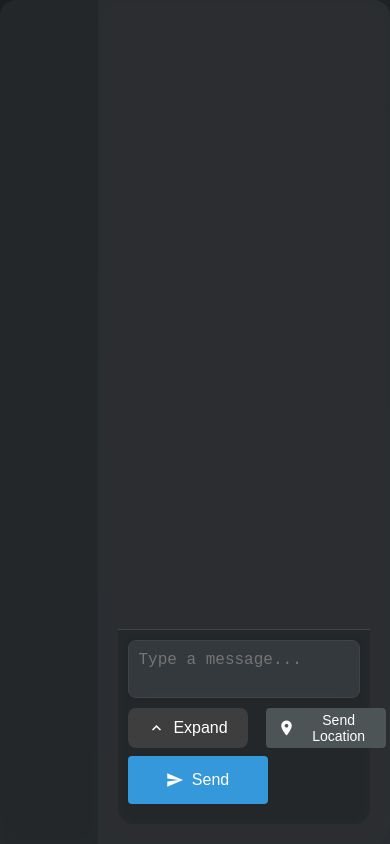
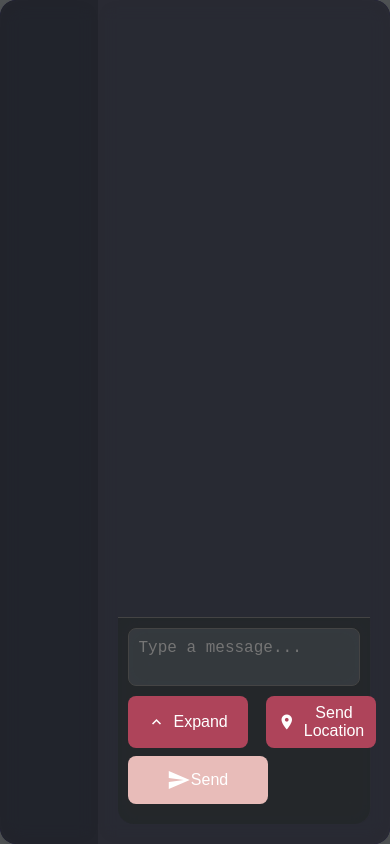
Before and after one commit to SouravFrank/FrankChatOn, a website: page public/chat.html in a window 390 px wide. Drawn offline with nearby package versions, Linux system fonts and the light colour scheme; no server answers.

Commit message:
UI new but broken

```diff
--- a/public/chat.html
+++ b/public/chat.html
@@ -12,7 +12,7 @@
 <body>
     <div class="chat">
         <div id="sidebar" class="chat__sidebar">
-
+            <!-- Sidebar content -->
         </div>
         <div class="chat__main">
             <div id="messages" class="chat__messages"></div>
@@ -32,7 +32,7 @@
                                     <span class="btn-text">Send Location</span>
                                 </button>
                             </div>
-                            <button type="submit" class="btn btn-icon btn-primary">
+                            <button type="submit" class="btn btn-send">
                                 <span class="material-icons">send</span>
                                 <span class="btn-text">Send</span>
                             </button>
@@ -40,10 +40,8 @@
                     </div>
                 </form>
             </div>
-
         </div>
     </div>
-
     <script id="message-template" type="text/html">
             <div class="message">
                 <p>
@@ -75,6 +73,12 @@
             </ul>
         </script>
 
+    <script id="system-message-template" type="text/html">
+        <div class="system-message">
+            <p><span class="system-message__text">{{message}}</span></p>
+        </div>
+    </script>
+
     <script src="https://cdnjs.cloudflare.com/ajax/libs/mustache.js/3.0.1/mustache.min.js"></script>
     <script src="https://cdnjs.cloudflare.com/ajax/libs/moment.js/2.22.2/moment.min.js"></script>
     <script src="https://cdnjs.cloudflare.com/ajax/libs/qs/6.6.0/qs.min.js"></script>
--- /dev/null
+++ b/public/css/index.css
@@ -0,0 +1,60 @@
+/* Index Page Styles */
+
+body {
+    background-color: rgba(35, 39, 42, 1); /* Dark theme background */
+    display: flex;
+    justify-content: center;
+    align-items: center;
+    height: 100vh;
+}
+
+.centered-form {
+    background: rgba(29, 26, 57, 0.4);
+    padding: 20px;
+    border-radius: 16px;
+    box-shadow: 0 4px 12px rgba(0, 0, 0, 0.1);
+}
+
+.centered-form__box {
+    display: flex;
+    flex-direction: column;
+    align-items: center;
+}
+
+h1 {
+    color: #ffcc00;
+    margin-bottom: 20px;
+}
+
+label {
+    margin: 10px 0 5px;
+    color: #E8BCB9;
+}
+
+input {
+    padding: 10px;
+    border: 1px solid #444;
+    border-radius: 8px;
+    width: 100%;
+    margin-bottom: 15px;
+    background: rgba(58, 63, 68, 0.8);
+    color: #E8BCB9;
+}
+
+button {
+    background-color: #E8BCB9;
+    color: #1D1A39;
+    border: none;
+    padding: 10px 20px;
+    border-radius: 8px;
+    cursor: pointer;
+    transition: background 0.3s;
+}
+
+button:hover {
+    background-color: #D1AFA0;
+}
+
+button:active {
+    background-color: #B89A8A;
+}
--- a/public/css/styles.css
+++ b/public/css/styles.css
@@ -12,7 +12,7 @@ html {
 
 body {
     font-family: 'Segoe UI', Tahoma, Geneva, Verdana, sans-serif;
-    background: linear-gradient(145deg, #1e1e1e, #2c2f33);
+    background-color: rgba(35, 39, 42, 0.8); /* Dark theme background */
     color: #e0e0e0;
     display: flex;
     justify-content: center;
@@ -37,7 +37,7 @@ a {
     display: flex;
     width: 100%;
     height: 100vh;
-    background: rgba(44, 47, 51, 0.8);
+    background: rgba(29, 26, 57, 0.9); /* Slightly transparent for depth */
     box-shadow: 0 4px 12px rgba(0, 0, 0, 0.1);
     border-radius: 16px;
     backdrop-filter: blur(10px);
@@ -107,14 +107,15 @@ a {
     overflow-y: auto;
     padding-right: 10px;
     margin-bottom: 20px;
+    font-size: 1rem; /* Adaptive size for messages */
 }
 
 .message {
     margin-bottom: 15px;
     padding: 10px;
-    background: rgba(58, 63, 68, 0.8);
     border-radius: 16px;
     backdrop-filter: blur(10px);
+    color: #E8BCB9; /* Secondary color */
 }
 
 .message__name {
@@ -160,7 +161,7 @@ a {
     border-radius: 8px;
     font-size: 1rem;
     background: rgba(58, 63, 68, 0.8);
-    color: #e0e0e0;
+    color: #E8BCB9; /* Secondary color */
     backdrop-filter: blur(10px);
     resize: none;
     overflow-y: auto;
@@ -174,24 +175,22 @@ a {
     justify-content: space-between;
     align-items: center;
     margin-top: 10px;
+    flex-wrap: wrap;
 }
 
 /* Material UI-like Button Styles */
 .btn {
     display: inline-flex;
-    align-items: center;
+    align-items: center; /* Center items vertically */
     justify-content: center;
-    padding: 8px 16px;
+    padding: 10px 16px; /* Adjusted padding for better appearance */
     border: none;
-    border-radius: 4px;
-    font-size: 14px;
+    border-radius: 8px;
+    font-size: 16px; /* Consistent font size */
     font-weight: 500;
     cursor: pointer;
-    transition: all 0.3s ease;
-    background-color: #424242;
-    color: #fff;
-    min-width: 120px;
-    height: 40px;
+    transition: background 0.3s ease;
+    color: #fff; /* White text for contrast */
 }
 
 .btn:hover {
@@ -203,34 +202,27 @@ a {
 }
 
 .btn-icon .material-icons {
-    margin-right: 8px;
+    margin-right: 8px; /* Space between icon and text */
     font-size: 18px;
 }
 
 .btn-text {
     text-transform: capitalize;
+    display: inline-block; /* Ensure text is treated as a block for centering */
 }
 
 .btn-primary {
-    background-color: #3498db;
+    background-color: #AE445A; /* New primary color for other CTA buttons */
     font-size: 16px;
     min-width: 140px;
     height: 48px;
 }
 
 .btn-primary:hover {
-    background-color: #2980b9;
+    background-color: #9B3A4A; /* Lighter shade for hover effect */
 }
 
 /* Updated compose button styles */
-.compose-actions {
-    display: flex;
-    justify-content: space-between;
-    align-items: center;
-    margin-top: 10px;
-    flex-wrap: wrap;
-}
-
 .compose-actions__buttons {
     display: flex;
     gap: 8px;
@@ -324,16 +316,81 @@ a {
 }
 
 .copy-button {
-    background: #3498db;
+    background: #F39F5A; /* Primary color for the copy button */
     color: #fff;
     border: none;
     padding: 5px 10px;
-    border-radius: 4px;
+    border-radius: 8px;
     cursor: pointer;
     font-size: 0.8rem;
-    transition: background 0.3s;
+    transition: background 0.3s, transform 0.1s; /* Added transform for click effect */
 }
 
 .copy-button:hover {
-    background: #2980b9;
+    background: #D68A4D; /* Darker shade for hover effect */
 }
+
+.copy-button:active {
+    background: #C77A3D; /* Even darker shade for active effect */
+    transform: scale(0.95); /* Slightly shrink on click */
+}
+
+/* Adaptive Font Sizes */
+h1 {
+    font-size: 2rem; /* Adaptive size */
+}
+
+/* Additional Styles */
+.compose textarea {
+    background: rgba(58, 63, 68, 0.8);
+    color: #451952; /* Secondary color */
+}
+
+/* Other CTA Button Styles */
+.btn-primary, #toggle-compose, #send-location {
+    background-color: #AE445A; /* New primary color for other CTA buttons */
+    color: #fff; /* White text for contrast */
+}
+
+.btn-primary:hover, #toggle-compose:hover, #send-location:hover {
+    background-color: #9B3A4A; /* Lighter shade for hover effect */
+}
+
+.btn-primary:active, #toggle-compose:active, #send-location:active {
+    background-color: #8A2E3D; /* Even darker shade for active effect */
+}
+
+/* Send Button Styles */
+.btn-send {
+    background-color: #E8BCB9; /* New primary color for the send button */
+    color: #1D1A39; /* Dark text for contrast */
+    font-size: 16px; /* Consistent font size */
+    min-width: 140px; /* Minimum width */
+    height: 48px; /* Uniform button height */
+    border-radius: 8px; /* Same border radius as other buttons */
+    transition: background 0.3s; /* Smooth transition for hover effect */
+}
+
+.btn-send:hover {
+    background-color: #D6A9A3; /* Lighter shade for hover effect */
+}
+
+.btn-send:active {
+    background-color: #C48B7A; /* Even darker shade for active effect */
+}
+
+/* Icon and Text Styles */
+.btn-icon .material-icons {
+    margin-right: 8px; /* Space between icon and text */
+    font-size: 18px;
+}
+
+.btn-text {
+    text-transform: capitalize;
+    display: inline-block; /* Ensure text is treated as a block for centering */
+}
+
+/* Adjusting the button text color for better visibility */
+.btn-primary, #toggle-compose, #send-location, .btn-send {
+    color: #fff; /* Ensure text is white for visibility */
+}
--- a/public/js/chat.js
+++ b/public/js/chat.js
@@ -112,7 +112,6 @@ $messages.addEventListener('click', (e) => {
 });
 
 socket.on('message', (message) => {
-    console.log(message)
     const html = Mustache.render($messageTemplate, {
         username: message.username,
         message: nl2br(escapeHtml(message.text)),
@@ -153,7 +152,6 @@ function sendMessage() {
             $messageFormInput.value = '';
             $messageFormInput.style.height = 'auto';
             $messageFormInput.focus();
-            console.log(callback);
         });
     }
 }
```
Also changed, not shown: public/index.html (+2 -1 lines).
